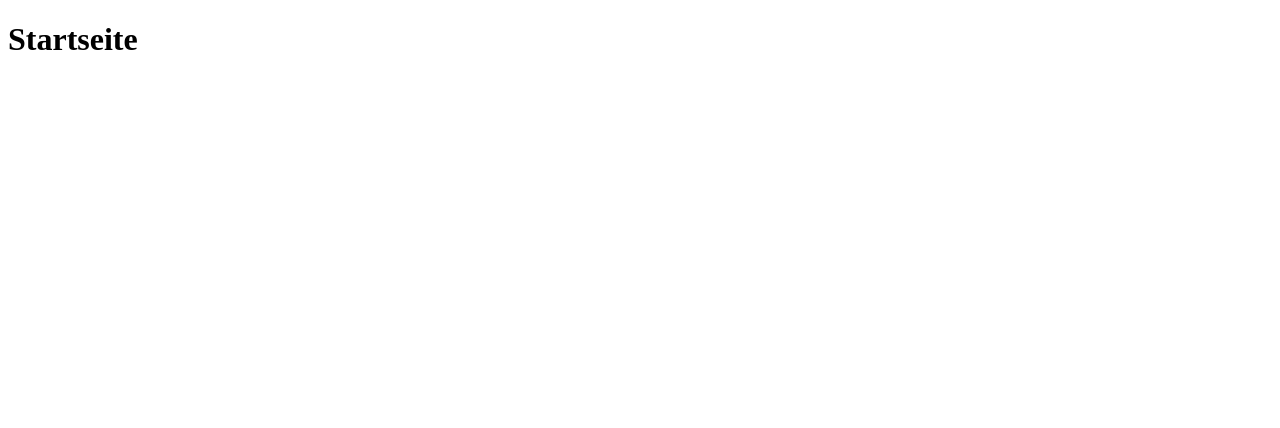
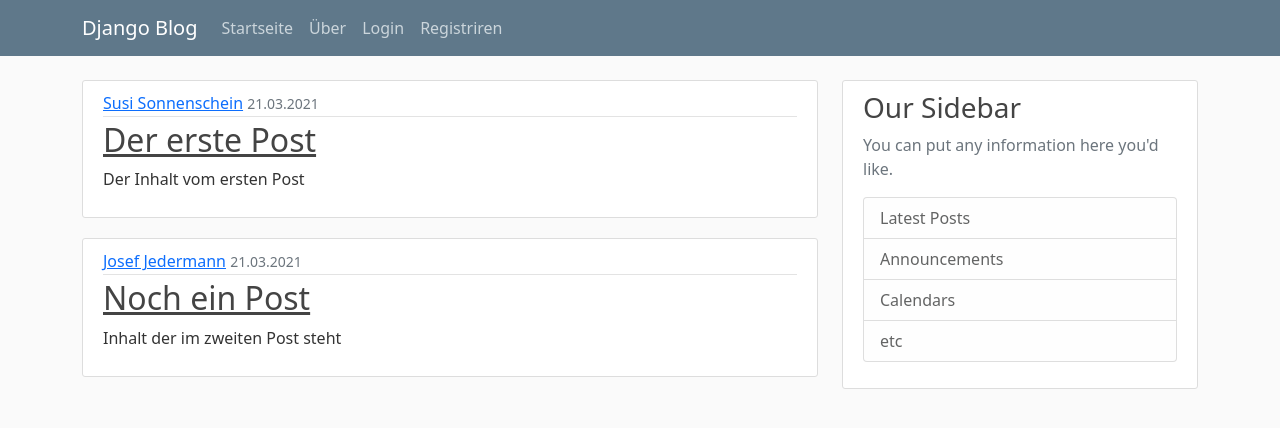
Before and after one commit to liberavia/redi-heroes-python, a Django app: page /blog/ in a window 1280 px wide. Before the commit the part shown is almost empty. Shown: the top 428 px of the page. Run offline with Django 3.2, Linux system fonts and the light colour scheme; some libraries are stand-ins or nearby versions.

Commit message:
Template inheritance and bootstrap snippet integration

```diff
--- /dev/null
+++ b/django_project/blog/static/blog/main.css
@@ -0,0 +1,84 @@
+body {
+  background: #fafafa;
+  color: #333333;
+  margin-top: 5rem;
+}
+
+h1, h2, h3, h4, h5, h6 {
+  color: #444444;
+}
+
+ul {
+  margin: 0;
+}
+
+.bg-steel {
+  background-color: #5f788a;
+}
+
+.site-header .navbar-nav .nav-link {
+  color: #cbd5db;
+}
+
+.site-header .navbar-nav .nav-link:hover {
+  color: #ffffff;
+}
+
+.site-header .navbar-nav .nav-link.active {
+  font-weight: 500;
+}
+
+.content-section {
+  background: #ffffff;
+  padding: 10px 20px;
+  border: 1px solid #dddddd;
+  border-radius: 3px;
+  margin-bottom: 20px;
+}
+
+.article-title {
+  color: #444444;
+}
+
+a.article-title:hover {
+  color: #428bca;
+  text-decoration: none;
+}
+
+.article-content {
+  white-space: pre-line;
+}
+
+.article-img {
+  height: 65px;
+  width: 65px;
+  margin-right: 16px;
+}
+
+.article-metadata {
+  padding-bottom: 1px;
+  margin-bottom: 4px;
+  border-bottom: 1px solid #e3e3e3
+}
+
+.article-metadata a:hover {
+  color: #333;
+  text-decoration: none;
+}
+
+.article-svg {
+  width: 25px;
+  height: 25px;
+  vertical-align: middle;
+}
+
+.account-img {
+  height: 125px;
+  width: 125px;
+  margin-right: 20px;
+  margin-bottom: 16px;
+}
+
+.account-heading {
+  font-size: 2.5rem;
+}
--- /dev/null
+++ b/django_project/blog/templates/blog/base.html
@@ -0,0 +1,62 @@
+{% load static %}
+<!DOCTYPE html>
+<html lang="de">
+<head>
+    <meta charset="UTF-8">
+    <meta name="viewport" content="width=device-width, initial-scale=1">
+
+    <!-- Bootstrap CSS -->
+    <link href="https://cdn.jsdelivr.net/npm/bootstrap@5.0.0-beta2/dist/css/bootstrap.min.css" rel="stylesheet" integrity="sha384-BmbxuPwQa2lc/FVzBcNJ7UAyJxM6wuqIj61tLrc4wSX0szH/Ev+nYRRuWlolflfl" crossorigin="anonymous">
+    <link rel="stylesheet" type="text/css" href="{% static 'blog/main.css' %}">
+    {% if title %}
+        <title>Blog - {{ title }}</title>
+    {% else %}
+        <title>Blog</title>
+    {% endif %}
+</head>
+<body>
+    <header class="site-header">
+        <nav class="navbar navbar-expand-md navbar-dark bg-steel fixed-top">
+            <div class="container">
+              <a class="navbar-brand mr-4" href="{% url 'blog-home' %}">Django Blog</a>
+              <button class="navbar-toggler" type="button" data-toggle="collapse" data-target="#navbarToggle" aria-controls="navbarToggle" aria-expanded="false" aria-label="Toggle navigation">
+                  <span class="navbar-toggler-icon"></span>
+              </button>
+              <div class="collapse navbar-collapse" id="navbarToggle">
+                <div class="navbar-nav mr-auto">
+                    <a class="nav-item nav-link" href="{% url 'blog-home' %}">Startseite</a>
+                    <a class="nav-item nav-link" href="{% url 'blog-about' %}">Über</a>
+                </div>
+                <!-- Navbar Right Side -->
+                <div class="navbar-nav">
+                    <a class="nav-item nav-link" href="#">Login</a>
+                    <a class="nav-item nav-link" href="#">Registriren</a>
+                </div>
+              </div>
+            </div>
+        </nav>
+    </header>
+    <main role="main" class="container">
+        <div class="row">
+            <div class="col-md-8">
+              {% block content %}{% endblock %}
+            </div>
+            <div class="col-md-4">
+                <div class="content-section">
+                    <h3>Our Sidebar</h3>
+                    <p class='text-muted'>You can put any information here you'd like.
+                        <ul class="list-group">
+                            <li class="list-group-item list-group-item-light">Latest Posts</li>
+                            <li class="list-group-item list-group-item-light">Announcements</li>
+                            <li class="list-group-item list-group-item-light">Calendars</li>
+                            <li class="list-group-item list-group-item-light">etc</li>
+                        </ul>
+                    </p>
+                </div>
+            </div>
+        </div>
+    </main>
+    <script src="https://cdn.jsdelivr.net/npm/@popperjs/core@2.6.0/dist/umd/popper.min.js" integrity="sha384-KsvD1yqQ1/1+IA7gi3P0tyJcT3vR+NdBTt13hSJ2lnve8agRGXTTyNaBYmCR/Nwi" crossorigin="anonymous"></script>
+    <script src="https://cdn.jsdelivr.net/npm/bootstrap@5.0.0-beta2/dist/js/bootstrap.min.js" integrity="sha384-nsg8ua9HAw1y0W1btsyWgBklPnCUAFLuTMS2G72MMONqmOymq585AcH49TLBQObG" crossorigin="anonymous"></script>
+</body>
+</html>
--- a/django_project/blog/templates/blog/home.html
+++ b/django_project/blog/templates/blog/home.html
@@ -1,10 +1,16 @@
-<!DOCTYPE html>
-<html lang="de">
-<head>
-    <meta charset="UTF-8">
-    <title>Blog Startseite</title>
-</head>
-<body>
-    <h1>Startseite</h1>
-</body>
-</html>
+{% extends "blog/base.html" %}
+{% block content %}
+    {% for post in posts %}
+
+        <article class="media content-section">
+            <div class="media-body">
+                <div class="article-metadata">
+                    <a class="mr-2" href="#">{{ post.author }}</a>
+                    <small class="text-muted">{{ post.date_posted }}</small>
+                </div>
+                <h2><a class="article-title" href="#">{{ post.title }}</a></h2>
+                <p class="article-content">{{ post.content }}</p>
+            </div>
+        </article>
+    {% endfor %}
+{% endblock %}
--- a/django_project/blog/views.py
+++ b/django_project/blog/views.py
@@ -1,8 +1,30 @@
 from django.shortcuts import render
 # Create your views here.
 
+posts = [
+    {
+        'author': 'Susi Sonnenschein',
+        'title': 'Der erste Post',
+        'content': 'Der Inhalt vom ersten Post',
+        'date_posted': '21.03.2021'
+    },
+    {
+        'author': 'Josef Jedermann',
+        'title': 'Noch ein Post',
+        'content': 'Inhalt der im zweiten Post steht',
+        'date_posted': '21.03.2021'
+    },
+]
+
 def home(request):
-    return render(request, 'blog/home.html')
+    context = {
+        'title': 'Startseite',
+        'posts': posts
+    }
+    return render(request, 'blog/home.html', context)
 
 def about(request):
+    context = {
+        'title': 'Infos',
+    }
     return render(request, 'blog/about.html')
```
Also changed, not shown: django_project/blog/templates/blog/about.html (+4 -10 lines).
